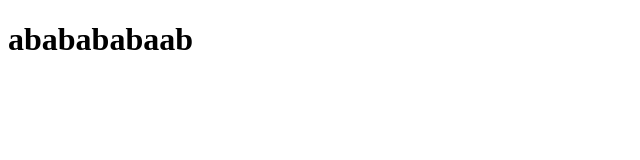
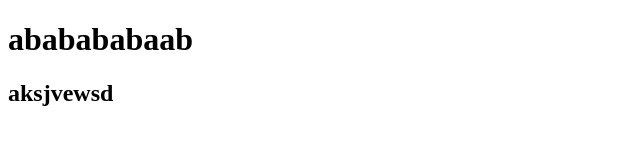
Before and after one commit to bkbbkbkbb/asdfjskjd, a plain HTML site: page index.html in a window 1280 px wide. Shown: the whole page, without its empty margins (0-640 px from the left). Drawn offline with Linux system fonts and the light colour scheme.

Commit message:
Update index.html

```diff
--- a/index.html
+++ b/index.html
@@ -5,5 +5,6 @@
   </head>
   <body>
     <h1>ababababaab</h1>
+    <h2>aksjvewsd</h2>
   </body>
 </html>
```
